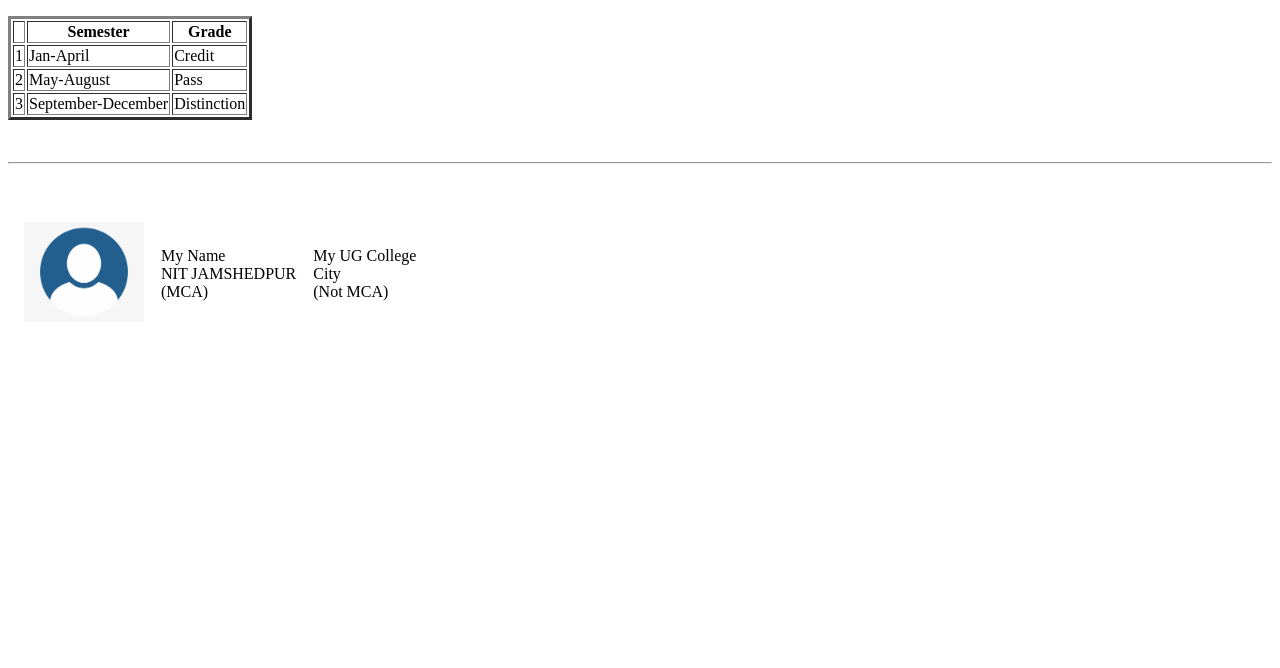
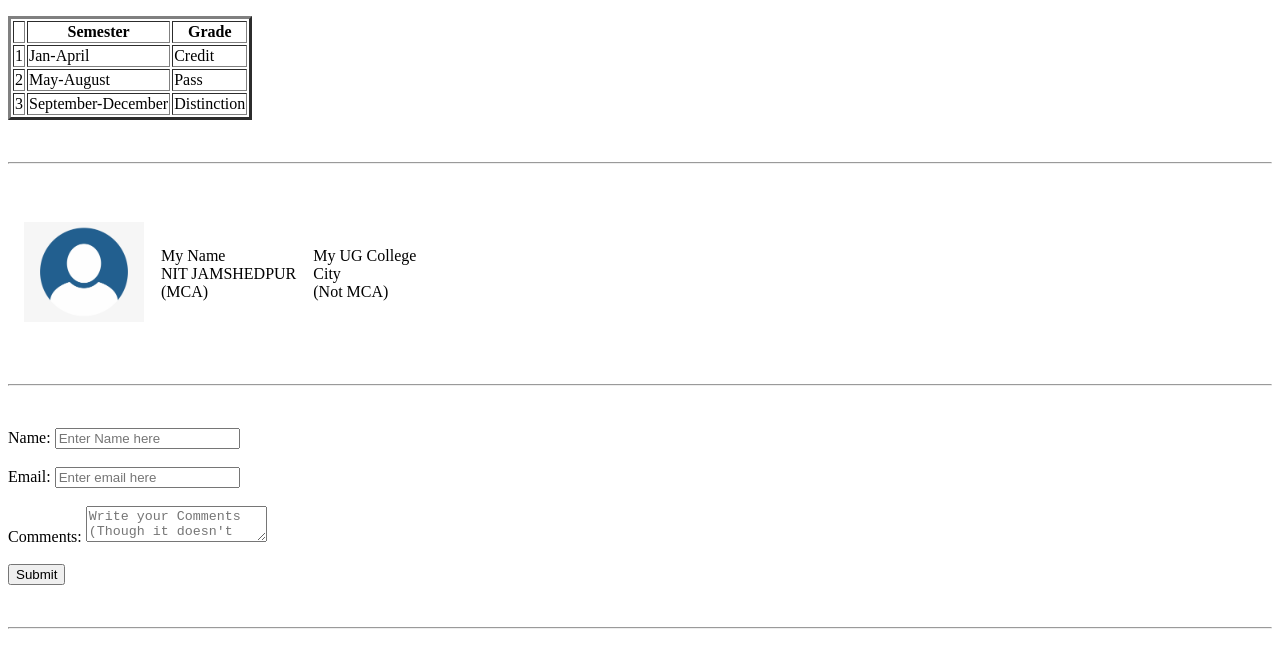
Before and after one commit to kt-shashi/webdev, a plain HTML site: page day2/index.html in a window 1280 px wide. Drawn offline with Linux system fonts and the light colour scheme.

Commit message:
Added form 1

```diff
--- a/day2/index.html
+++ b/day2/index.html
@@ -70,6 +70,27 @@
     </table>
     </p>
 
+    <br>
+    <hr>
+    <br>
+
+    <p>
+
+    <form>
+
+        Name: <input type="text" name="name" placeholder="Enter Name here"><br><br>
+        Email: <input type="email" id="email" name="email" placeholder="Enter email here"><br> <br>
+        Comments: <textarea placeholder="Write your Comments (Though it doesn't matter)"></textarea><br>
+        <br>
+        <input type="submit">
+    </form>
+
+    </p>
+
+    <br>
+    <hr>
+    <br>
+
 </body>
 
 </html>
```
Lines whose indentation alone changed are shown as unchanged.
